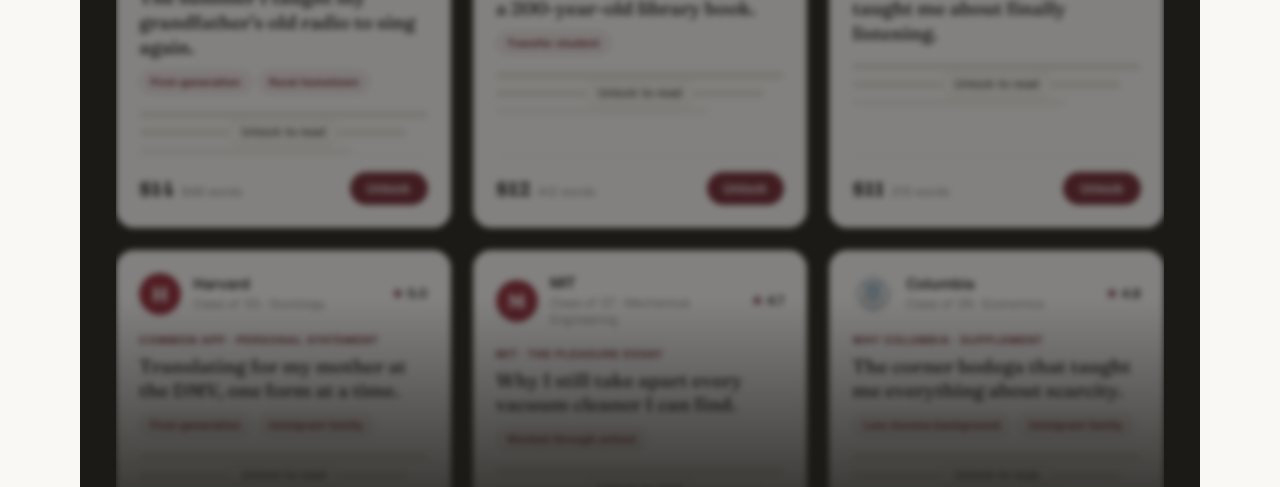
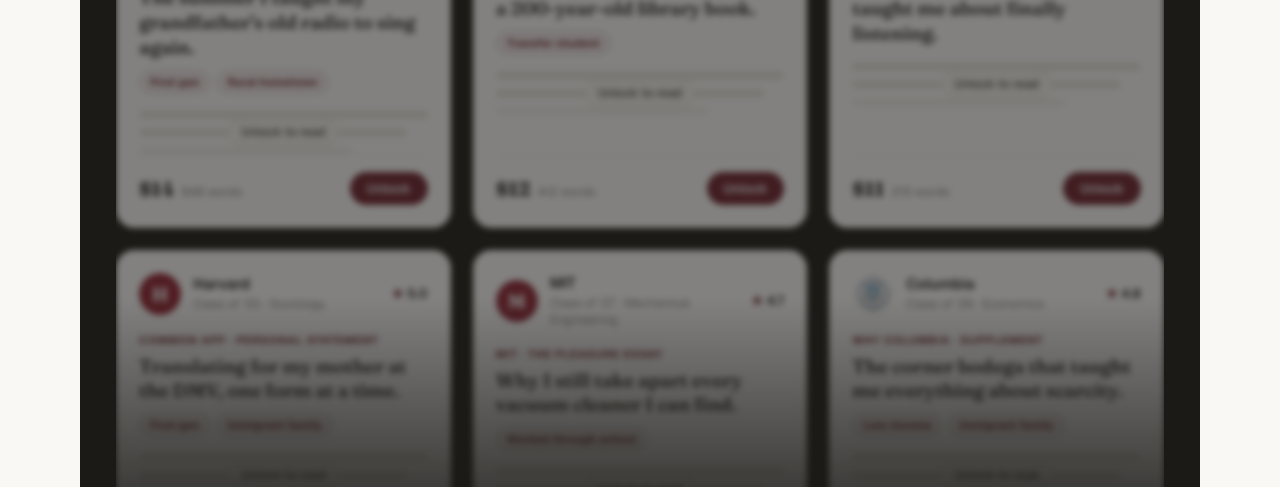
Before and after one commit to anony-mouse1/admitfolio, a Next.js app: page / in a window 1280 px wide. Shown: the part 1555-2042 px from the top of the page. Built offline with nearby package versions, Linux system fonts and the light colour scheme.

Commit message:
Shorten background tags on cards

```diff
--- a/app/page.tsx
+++ b/app/page.tsx
@@ -2931,7 +2931,7 @@ function PublicListingCard({
       <div className="ecard-hook" title={title}>{title}</div>
       <div className={`ecard-tags${displayTags.length ? '' : ' is-empty'}`}>
         {displayTags.slice(0, 2).map((t) => (
-          <span key={t} className={`etag${isQuestBridgeTag(t) ? ' questbridge' : ''}`} title={t}>{t}</span>
+          <span key={t} className={`etag${isQuestBridgeTag(t) ? ' questbridge' : ''}`} title={t}>{cardTagLabel(t)}</span>
         ))}
         {displayTags.length > 2 && (
           <span className="etag etag-more" title={displayTags.slice(2).join(', ')}>
@@ -2974,6 +2974,12 @@ function PublicListingCard({
   );
 }
 
+function cardTagLabel(tag: string): string {
+  if (tag === 'First-generation' || tag === 'First generation') return 'First gen';
+  if (tag === 'Low-income background') return 'Low-income';
+  return tag;
+}
+
 /* One school as a chip: logo plus short name. Used for both admit lists and the
    "now attends" line on the detail sheet. */
 function SchoolChip({ name, verified }: { name: string; verified?: boolean }) {
@@ -3137,7 +3143,7 @@ function ListingDetail({
             {sellerTags.length > 0 && (
               <div className="ecard-tags">
                 {sellerTags.map((t) => (
-                  <span key={t} className={`etag${isQuestBridgeTag(t) ? ' questbridge' : ''}`}>{t}</span>
+                  <span key={t} className={`etag${isQuestBridgeTag(t) ? ' questbridge' : ''}`}>{cardTagLabel(t)}</span>
                 ))}
               </div>
             )}
@@ -3214,7 +3220,7 @@ function EssayCard({ essay, onUnlock }: { essay: Essay; onUnlock: () => void })
       {essay.sellerTags.length > 0 && (
         <div className="ecard-tags">
           {essay.sellerTags.map((t) => (
-            <span key={t} className="etag">{t}</span>
+            <span key={t} className="etag">{cardTagLabel(t)}</span>
           ))}
         </div>
       )}
```
